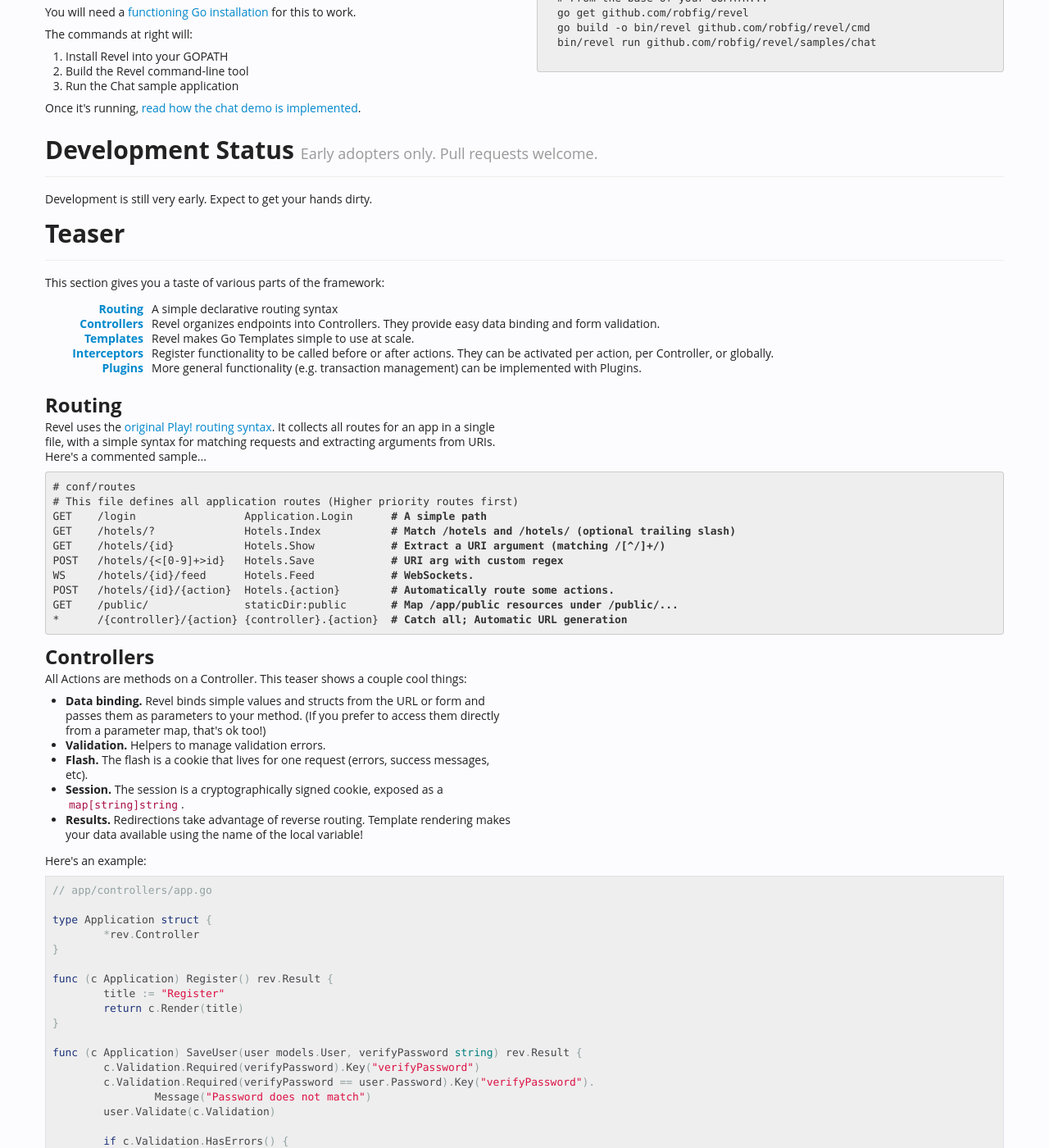
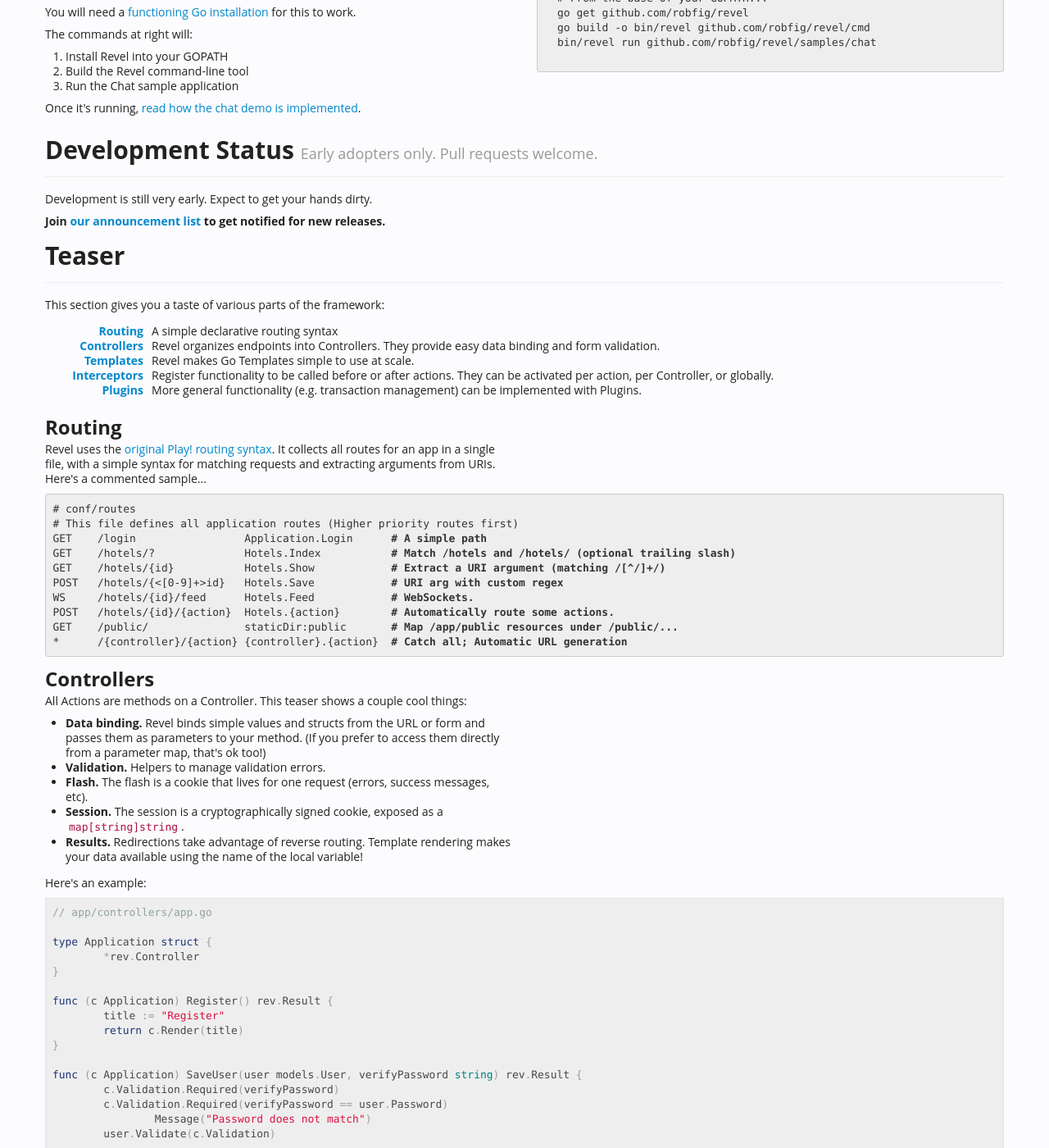
Before and after one commit to revel/revel, a Jekyll site: the page built from index.html, in a window 1280 px wide and 1400 px high, scrolled down 983 px. Shown: the whole window at 82% size. Built offline with Jekyll 4.4.1, drawn with Linux system fonts in a browser that asks for light colours.

Commit message:
Add announcement list link

```diff
--- a/index.html
+++ b/index.html
@@ -114,6 +114,10 @@
 				<p>
 					Development is still very early.  Expect to get your hands dirty.
 				</p>
+				<p style="font-weight:bold;">
+					Join <a href="https://groups.google.com/group/revel-framework-announce">our
+					announcement list</a> to get notified for new releases.
+				</p>
       </section>
 
       <section id="teaser">
@@ -215,8 +219,8 @@
 }
 
 func (c Application) SaveUser(user models.User, verifyPassword string) rev.Result {
-	c.Validation.Required(verifyPassword).Key("verifyPassword")
-	c.Validation.Required(verifyPassword == user.Password).Key("verifyPassword").
+	c.Validation.Required(verifyPassword)
+	c.Validation.Required(verifyPassword == user.Password)
 		Message("Password does not match")
 	user.Validate(c.Validation)
 
```
Also changed, not shown: manual/index.md (+2 -2 lines).
